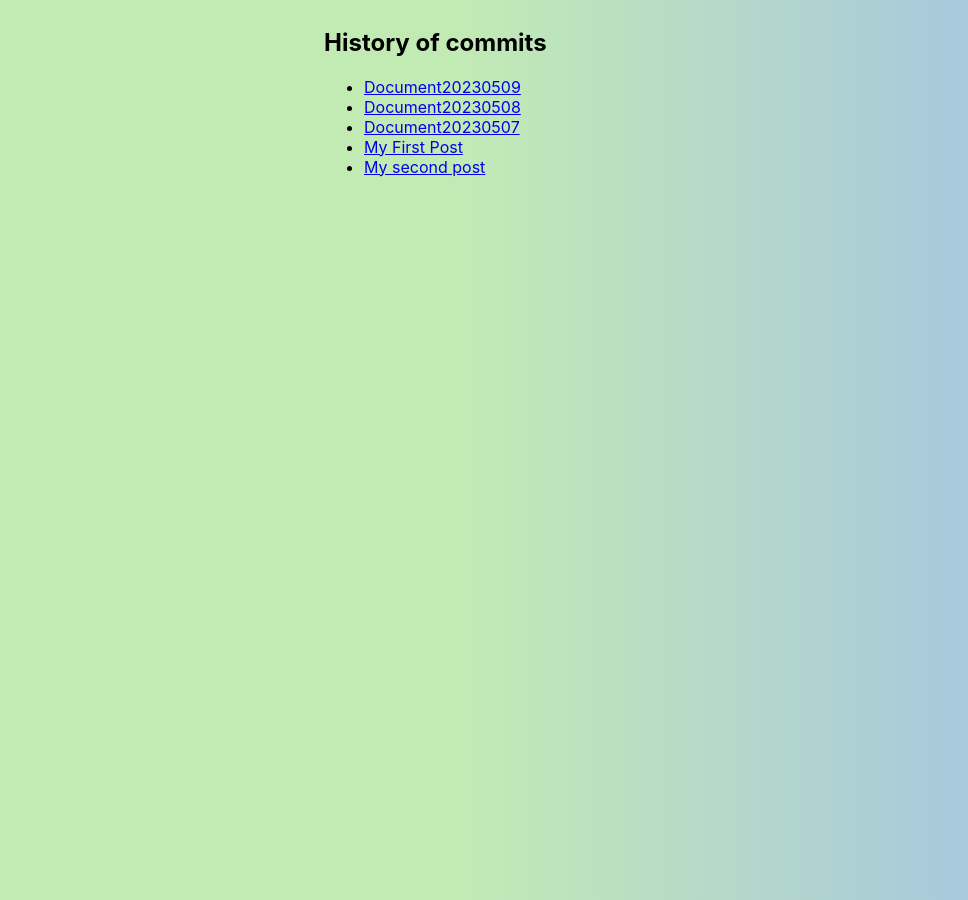
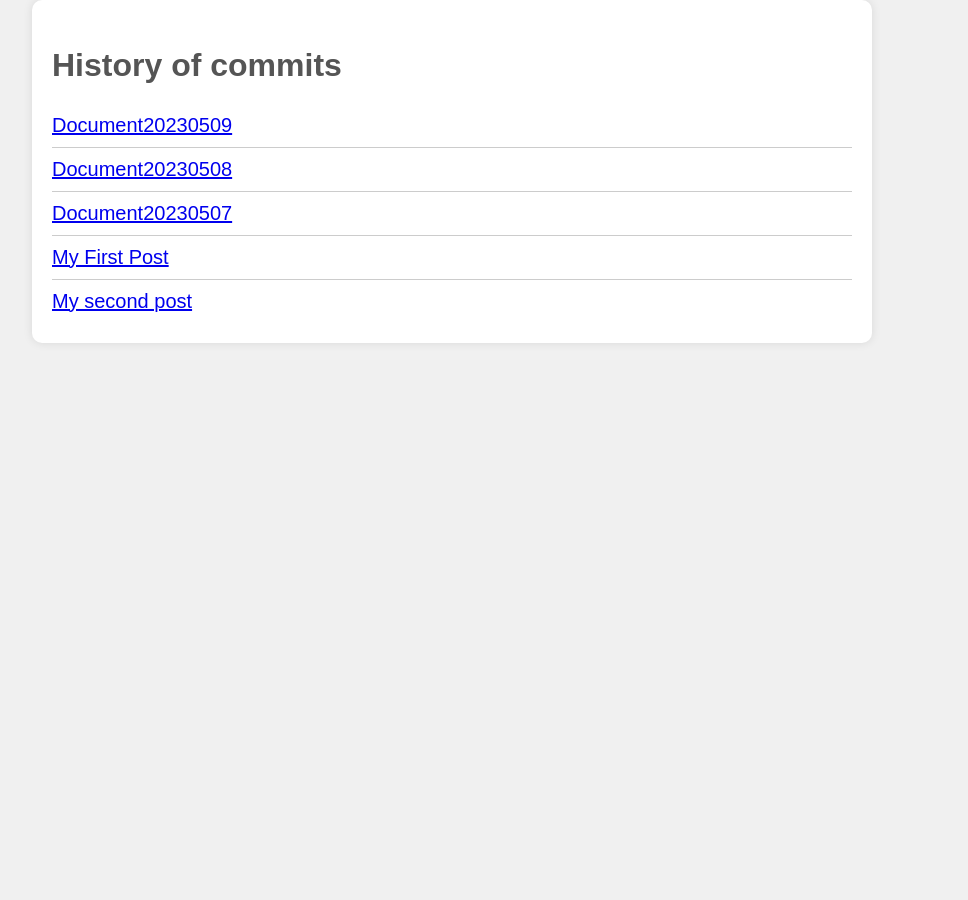
Before and after one commit to Yordaniss/documentation, a Jekyll site: the page built from index.md, in a window 1280 px wide. Shown: the whole page, without its empty margins (188-1156 px from the left). Built offline with Jekyll 4.4.1, drawn with Linux system fonts in a browser that asks for light colours.

Commit message:
made style more responsible

```diff
--- a/_sass/base.scss
+++ b/_sass/base.scss
@@ -1,14 +1,42 @@
-$bodyFont: -apple-system, BlinkMacSystemFont, "Segoe UI", Helvetica, Arial, sans-serif, "Apple Color Emoji", "Segoe UI Emoji", "Segoe UI Symbol";
-
 body {
-  background-color: #c2ebb4;
-  background-image: linear-gradient(90deg, #c2ebb4 50%, #a2c0e6 100%);
-  font-family: $bodyFont;
+  font-family: Arial, sans-serif;
+  margin: 0;
+  padding: 0;
+  background-color: #f0f0f0;
 }
 
 .main_page {
-  position: absolute;
-  left: 40%;
-  right: 0;
+  max-width: 800px;
   margin: 0 auto;
+  padding: 20px;
+  background-color: #fff;
+  box-shadow: 0 0 10px rgba(0, 0, 0, 0.1);
+  border-radius: 10px;
 }
+
+h2 {
+  font-size: 32px;
+  margin-bottom: 20px;
+  color: #555;
+}
+
+ul {
+  list-style: none;
+  padding: 0;
+  margin: 0;
+}
+
+li {
+  font-size: 20px;
+  padding: 10px 0;
+  border-bottom: 1px solid #ccc;
+  color: #444;
+}
+
+li:last-child {
+  border-bottom: none;
+}
+
+li:hover {
+  background-color: #f9f9f9;
+}
```
